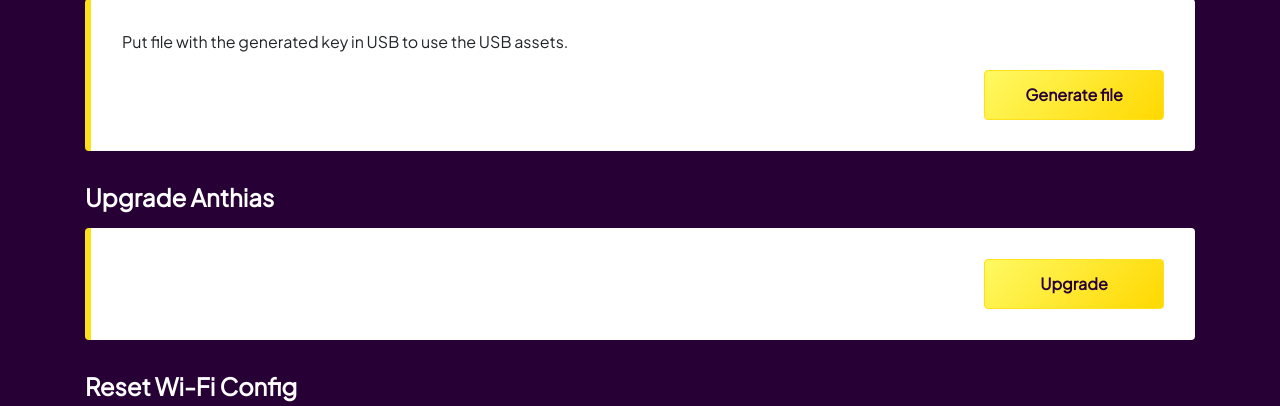
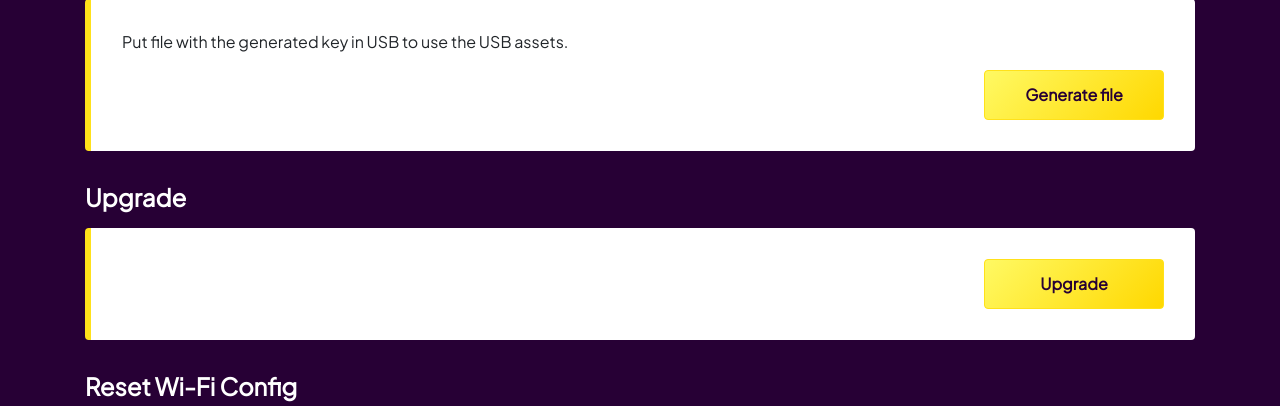
Before and after one commit to vateam1/sosev4-2, a Flask app: template templates/settings.html in a window 1280 px wide. Shown: the part 984-1390 px from the top of the page. Run offline with Flask 2, Linux system fonts and the light colour scheme; the template is opened without the code that fills it, so the values that code supplies are empty; some libraries are stand-ins or nearby versions.

Commit message:
Update settings.html

```diff
--- a/templates/settings.html
+++ b/templates/settings.html
@@ -335,7 +335,7 @@
                     <div class="row py-2">
                         <div class="col-12">
                             <h4 class="page-header text-white">
-                                <b>Upgrade Anthias</b>
+                                <b>Upgrade</b>
                             </h4>
                         </div>
                     </div>
@@ -351,7 +351,7 @@
                                 <div class="modal-content">
                                     <div class="form-horizontal">
                                         <div class="modal-header">
-                                            <h3 id="modalLabel">Upgrade Anthias</h3>
+                                            <h3 id="modalLabel">Upgrade</h3>
                                         </div>
                                         <div class="modal-body">
                                             <form id="upgrade-form">
@@ -373,7 +373,7 @@
                                                     </div>
                                                 </div>
                                                 <div class="form-group row">
-                                                    <label class="col-12 col-form-label text-left">Do you want Screenly to
+                                                    <label class="col-12 col-form-label text-left">Do you want this device to
                                                         manage
                                                         your
                                                         network? This is recommended for most users.</label>
```
